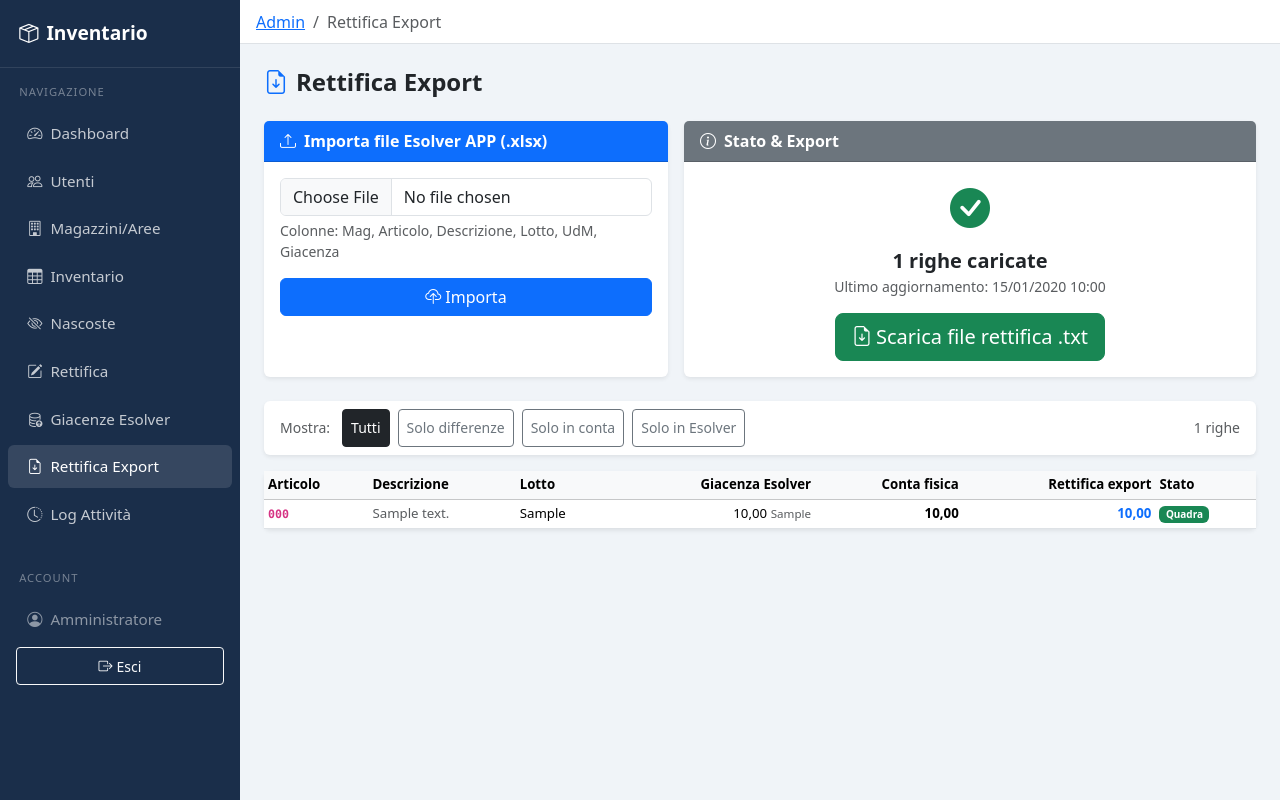
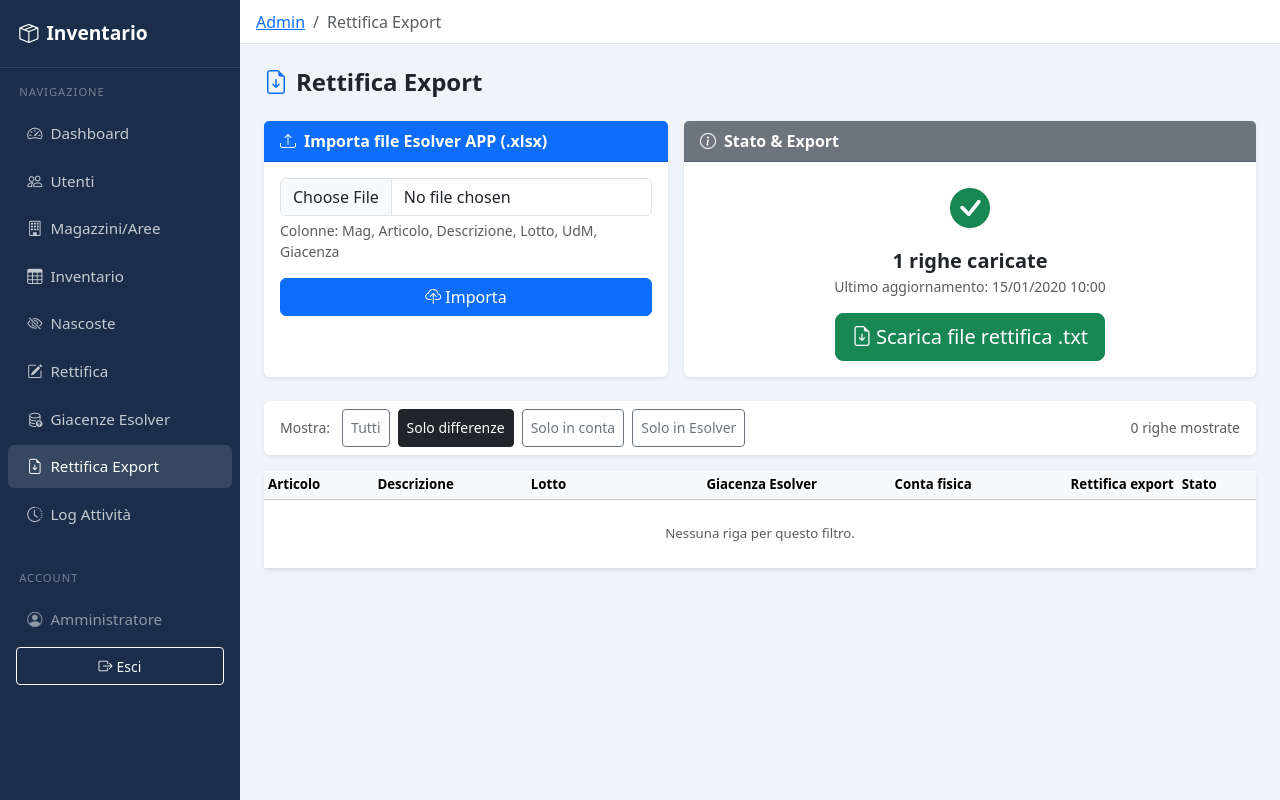
Before and after one commit to Samueleattina04/Inventario, a Laravel app: page /admin/esolver-detail in a window 1280 px wide. Run offline with Laravel 12, Linux system fonts and the light colour scheme; a user stored in the database is signed in; data comes from the database, SQL or seed files in the repository; tables that the repository leaves empty hold one stand-in row (values such as "Sample post").

Commit message:
Fix memory exhaustion on Rettifica Export page
- Add ini_set('memory_limit', '512M') in index()
- Default filter to 'diff' (only differences) instead of 'all'
- Cap display to 2000 rows with a notice when more exist
- Show total row count alongside displayed count

Co-Authored-By: Claude Sonnet 4.6 <noreply@anthropic.com>
Claude-Session: https://claude.ai/code/session_01P1K7PmT6mHaTdtPeSFxhzo

```diff
--- a/app/Http/Controllers/Admin/EsolverDetailController.php
+++ b/app/Http/Controllers/Admin/EsolverDetailController.php
@@ -12,11 +12,13 @@ class EsolverDetailController extends Controller
 {
     public function index(Request $request)
     {
+        ini_set('memory_limit', '512M');
+
         $count      = EsolverDetail::count();
         $lastUpdate = EsolverDetail::latest('updated_at')->value('updated_at');
 
         $rows       = collect();
-        $filter     = $request->get('filter', 'all');
+        $filter     = $request->get('filter', 'diff'); // default: show only differences
 
         if ($count > 0) {
             // Aggregate Esolver per article_code + lot
@@ -83,9 +85,15 @@ class EsolverDetailController extends Controller
             } elseif ($filter === 'only_esolver') {
                 $rows = $rows->filter(fn($r) => $r->only_esolver);
             }
+
+            // Cap display to 2000 rows to avoid memory/rendering issues
+            $totalRows = $rows->count();
+            $rows      = $rows->take(2000)->values();
         }
 
-        return view('admin.esolver-detail.index', compact('count', 'lastUpdate', 'rows', 'filter'));
+        $totalRows = $totalRows ?? 0;
+
+        return view('admin.esolver-detail.index', compact('count', 'lastUpdate', 'rows', 'filter', 'totalRows'));
     }
 
     public function import(Request $request)
--- a/resources/views/admin/esolver-detail/index.blade.php
+++ b/resources/views/admin/esolver-detail/index.blade.php
@@ -78,7 +78,12 @@
                     {{ $label }}
                 </button>
             @endforeach
-            <span class="ms-auto text-muted small">{{ $rows->count() }} righe</span>
+            <span class="ms-auto text-muted small">
+                {{ $rows->count() }} righe mostrate
+                @if($totalRows > $rows->count())
+                    <span class="text-warning fw-semibold">(su {{ $totalRows }} totali — usa i filtri per restringere)</span>
+                @endif
+            </span>
         </form>
     </div>
 </div>
```
